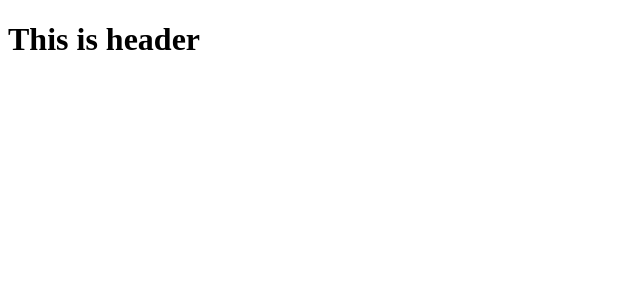
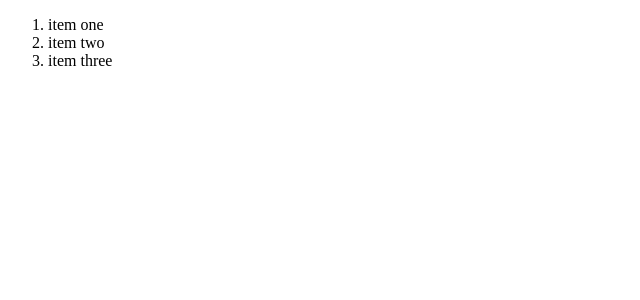
Before and after one commit to mirajhamid/photowall, a React (Create React App) app: page / in a window 1280 px wide. Shown: the top 300 px of the page, without its empty margins (0-640 px from the left). Built offline with nearby package versions, Linux system fonts and the light colour scheme.

Commit message:
Elements

```diff
--- a/src/App.js
+++ b/src/App.js
@@ -6,5 +6,4 @@ function App() {
     );
 }
 
-
 export default App;
--- a/src/index.js
+++ b/src/index.js
@@ -1,10 +1,24 @@
 import React from 'react';
 import ReactDOM from 'react-dom/client';
-import App from './App';
 
+const items = ['item one', 'item two', 'item three'];
 const root = ReactDOM.createRoot(document.getElementById('root'));
-root.render(
-  <React.StrictMode>
-    <App />
-  </React.StrictMode>
+
+//lesson 01
+// const element = React.createElement('ol', null,
+//     React.createElement('li', null, items[0]),
+//     React.createElement('li', null, items[1]),
+//     React.createElement('li', null, items[2]),
+// );
+
+//lesson 02
+// const element = React.createElement('ol', null,
+//     items.map(item => React.createElement('li', null, item)),
+// );
+
+//lesson 03
+const element = React.createElement('ol', null,
+    items.map((item, index) => React.createElement('li', { key: index }, item)),
 );
+
+root.render(element);
```
